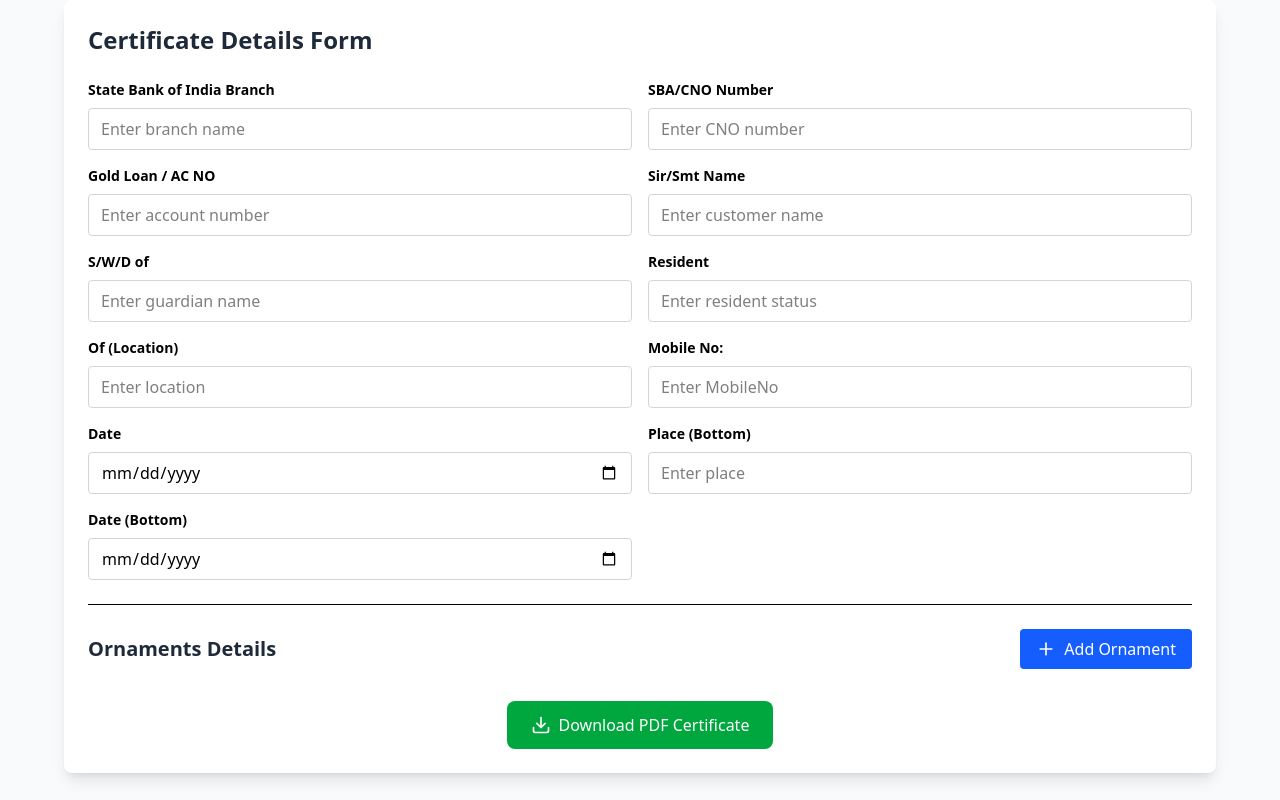
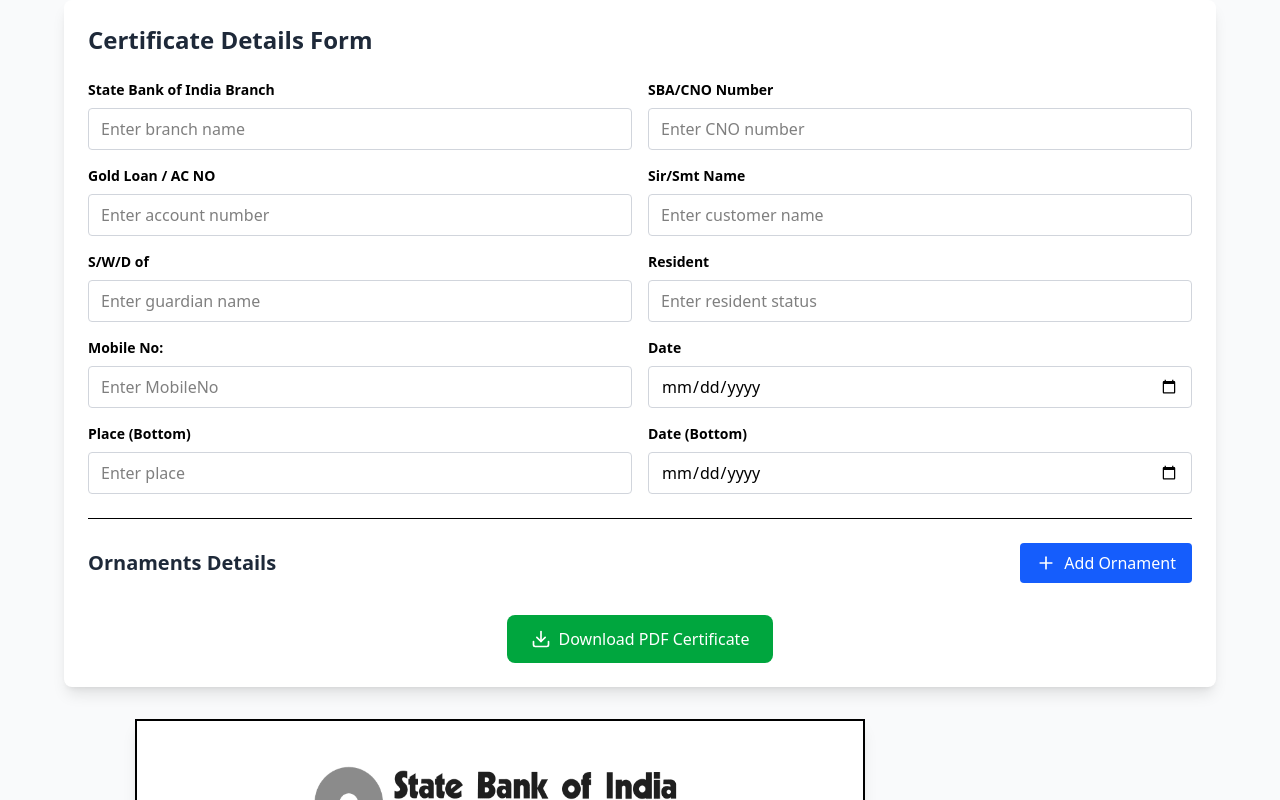
Before and after one commit to ValueInvest23/sbiParesh, a React (Vite) app: page / in a window 1280 px wide. Shown: the top 800 px of the page. Built offline with nearby package versions, Linux system fonts and the light colour scheme.

Commit message:
change location

```diff
--- a/src/App.jsx
+++ b/src/App.jsx
@@ -869,7 +869,6 @@
             { label: 'Sir/Smt Name', name: 'name', placeholder: 'Enter customer name' },
             { label: 'S/W/D of', name: 'guardianName', placeholder: 'Enter guardian name' },
             { label: 'Resident', name: 'resident', placeholder: 'Enter resident status' },
-            { label: 'Of (Location)', name: 'residentOf', placeholder: 'Enter location' },
             { label: 'Mobile No:', name: 'MobileNo', placeholder: 'Enter MobileNo' },
           ].map((field, idx) => (
             <div key={idx}>
```
